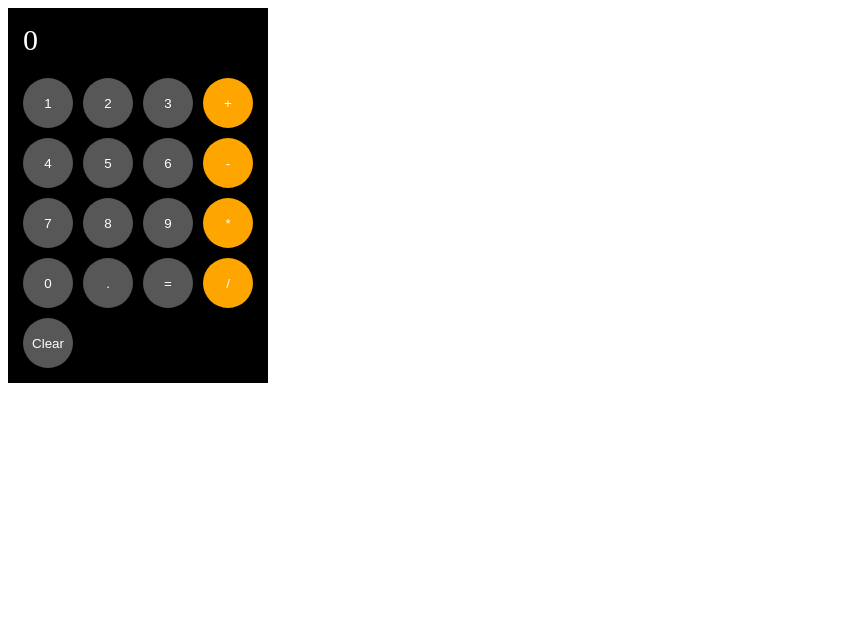
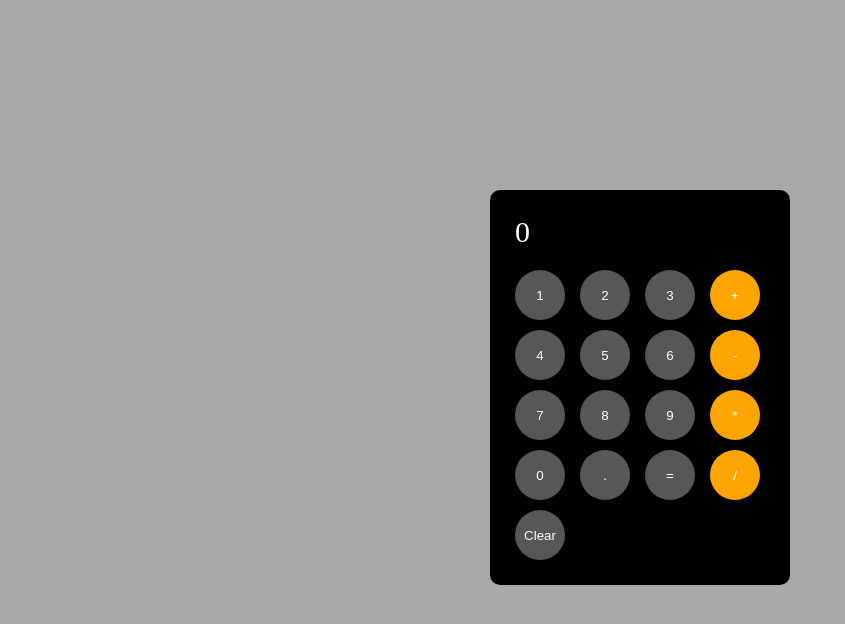
Before and after one commit to greenpower90/calculator, a plain HTML site: page calculator.html in a window 1280 px wide. Shown: the whole page, without its empty margins (0-845 px from the left). Drawn offline with Linux system fonts and the light colour scheme.

Commit message:
major changes

```diff
--- a/calculator.html
+++ b/calculator.html
@@ -1,7 +1,7 @@
 <!DOCTYPE html>
   <html>
     <head>
-      <title>09 - Calculator</title>
+      <title>Kalkulačka</title>
       <link rel="stylesheet" href="styles/10-calculator.css">
       <!--Meta viewport nastaven pro upravení stránek pro mobilní zařízení-->
       <meta name="viewport" content="width=device-width, initial-scale=1.0">
@@ -14,6 +14,7 @@
 
     </head>
     <body>
+      <div class="container">
         <div class="calculator-frame">
           <div class="js-calculation result-line">
             <!--here will be displayed the calculation-->
@@ -98,6 +99,8 @@
           console.log('0');
         ">Clear</button>
         </div>
+      </div>
+
 
       <script src="scripts/calculator.js"></script>
     </body>
--- a/styles/10-calculator.css
+++ b/styles/10-calculator.css
@@ -1,7 +1,24 @@
+body{
+  margin: 0;
+  background-color: darkgray;
+  display: flex;
+}
+
+.container{
+  position: fixed;
+  top: 0;
+  bottom: 0;
+  left: 0;
+  right: 0;
+  margin: auto;
+  height: 420px;
+  width: 300px;
+}
+
 .calculator-frame{
-  display: inline-block;
   background-color: rgb(0, 0, 0);
-  padding: 15px;
+  padding: 25px;
+  border-radius: 10px;
 }
 .result-line{
   border: none;
```
Lines whose indentation alone changed are shown as unchanged.
